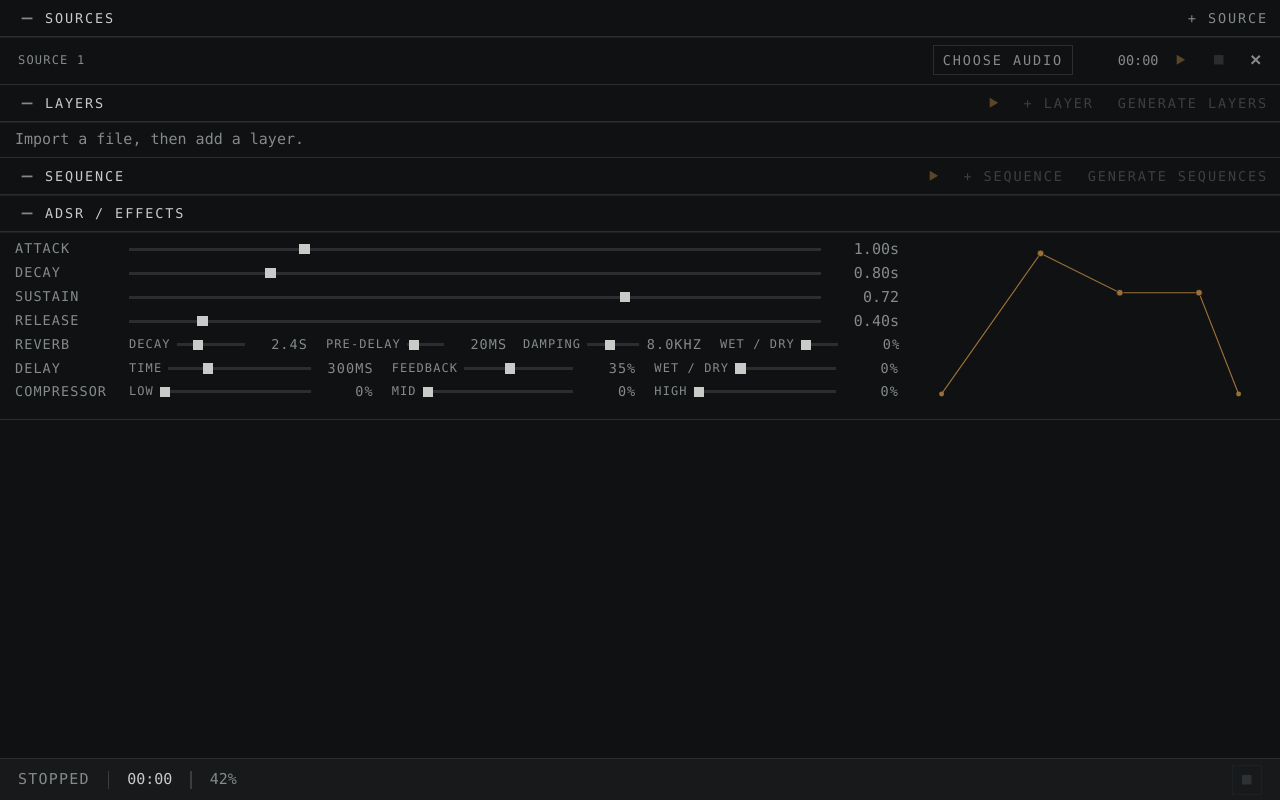
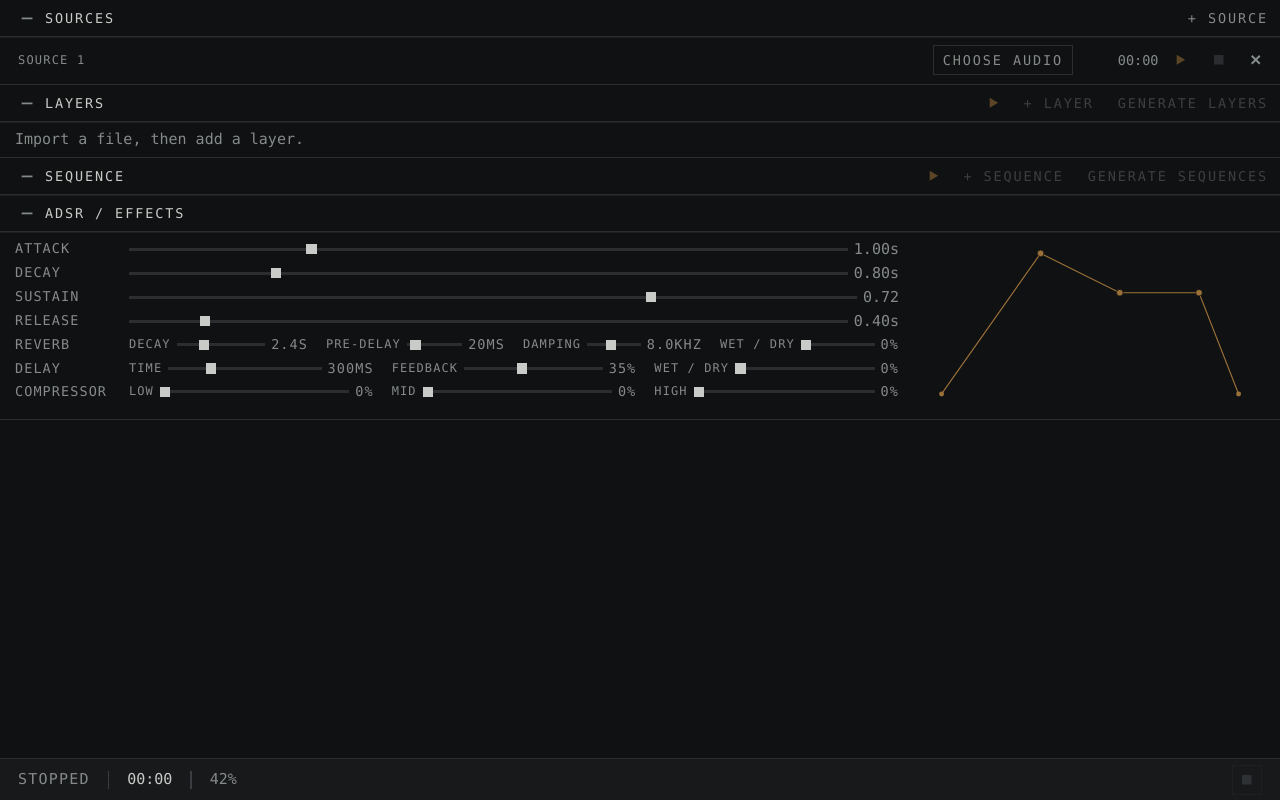
Before and after one commit to epleaner/souunnds, a React (Vite) app: page / in a window 1280 px wide. Built offline with nearby package versions, Linux system fonts and the light colour scheme.

Commit message:
Match visible slider value spacing

```diff
--- a/src/web/styles.css
+++ b/src/web/styles.css
@@ -401,7 +401,14 @@ button:focus-visible, input:focus-visible {
   align-items: center;
   gap: 5px;
 }
-.range-field { column-gap: 4px; }
+.range-field {
+  display: grid;
+  min-width: 0;
+  grid-template-columns: auto minmax(0, 1fr) max-content;
+  align-items: center;
+  column-gap: 4px;
+}
+.range-field output { margin: 0; }
 .range-field input[type="range"] {
   width: 100%;
   min-width: 0;
@@ -440,11 +447,7 @@ button:focus-visible, input:focus-visible {
   background: var(--text);
 }
 .layer-inline-fields > .range-field {
-  display: grid;
-  min-width: 0;
   overflow: hidden;
-  grid-template-columns: auto minmax(0, 1fr) auto;
-  align-items: center;
   color: var(--muted);
   font: 500 9px/1.3 var(--mono);
   letter-spacing: .08em;
@@ -851,28 +854,12 @@ input[type="number"], input[type="text"] {
   grid-template-columns: 1fr;
 }
 .adsr-grid { row-gap: 4px; }
-.adsr-grid .range-field {
-  display: grid;
-  grid-template-columns: 72px minmax(0, 1fr) 48px;
-  align-items: center;
-}
-.adsr-grid .range-field-label {
-  grid-column: 1;
-  grid-row: 1;
-}
+.adsr-grid .range-field { grid-template-columns: 72px minmax(0, 1fr) max-content; }
 .adsr-grid output {
-  grid-column: 3;
-  grid-row: 1;
-  margin: 0;
   color: var(--muted);
   font: 10px var(--mono);
   letter-spacing: 0;
-  text-align: right;
   text-transform: none;
-}
-.adsr-grid .range-field input[type="range"] {
-  grid-column: 2;
-  grid-row: 1;
 }
 .effects-grid {
   display: grid;
@@ -906,27 +893,14 @@ input[type="number"], input[type="text"] {
   text-transform: uppercase;
 }
 .effect-row .range-field {
-  display: grid;
-  min-width: 0;
-  grid-template-columns: auto minmax(25px, 1fr) 38px;
-  align-items: center;
+  grid-template-columns: auto minmax(25px, 1fr) max-content;
 }
 .effect-row .range-field-label {
-  grid-column: 1;
-  grid-row: 1;
   font-size: 8px;
   white-space: nowrap;
 }
 .effect-row .range-field output {
-  grid-column: 3;
-  grid-row: 1;
-  margin: 0;
   font-size: 9px;
-  text-align: right;
-}
-.effect-row .range-field input[type="range"] {
-  grid-column: 2;
-  grid-row: 1;
 }
 .envelope-graph {
   display: block;
```
Also changed, not shown: 1 other file (tests, documents, lock files or other folders).
